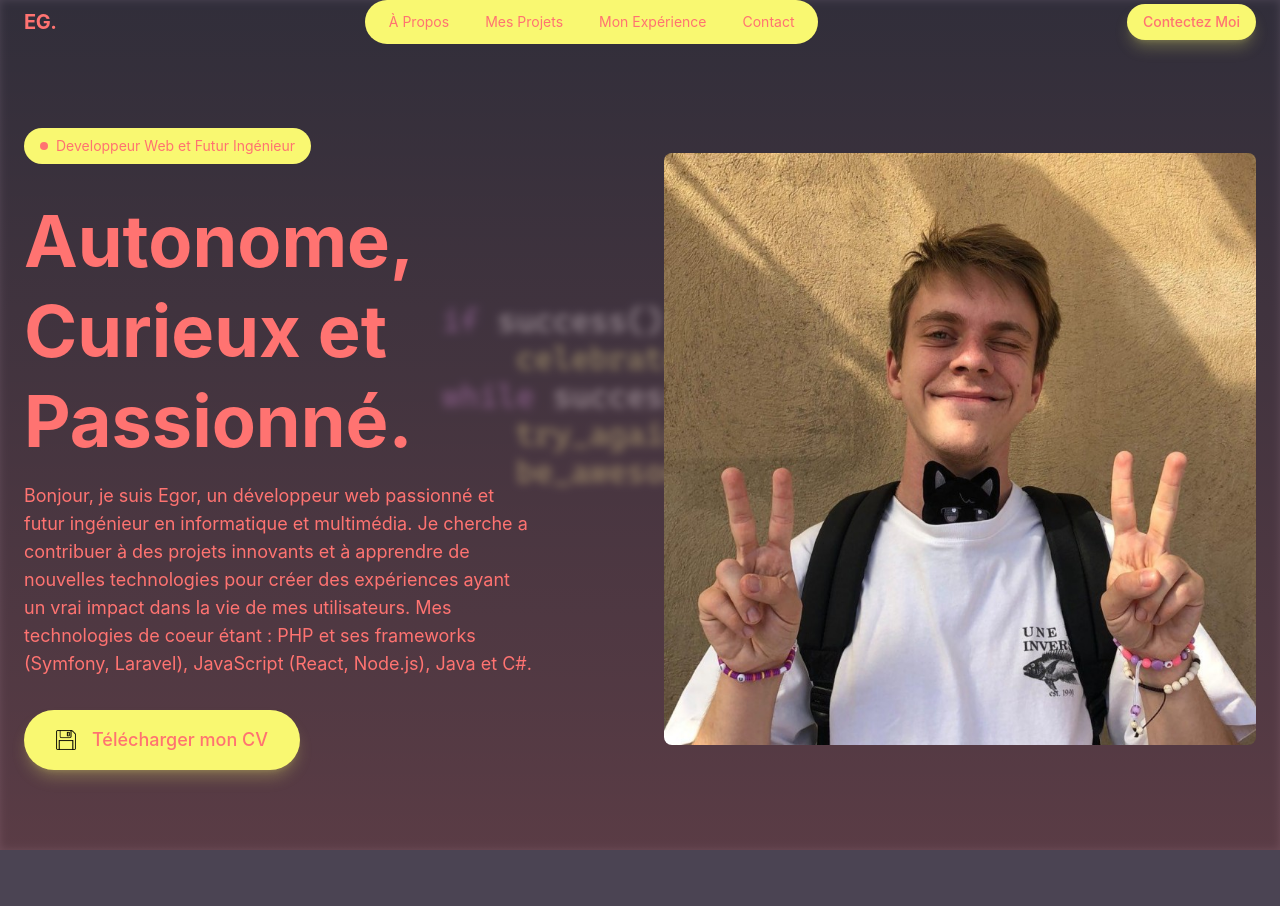
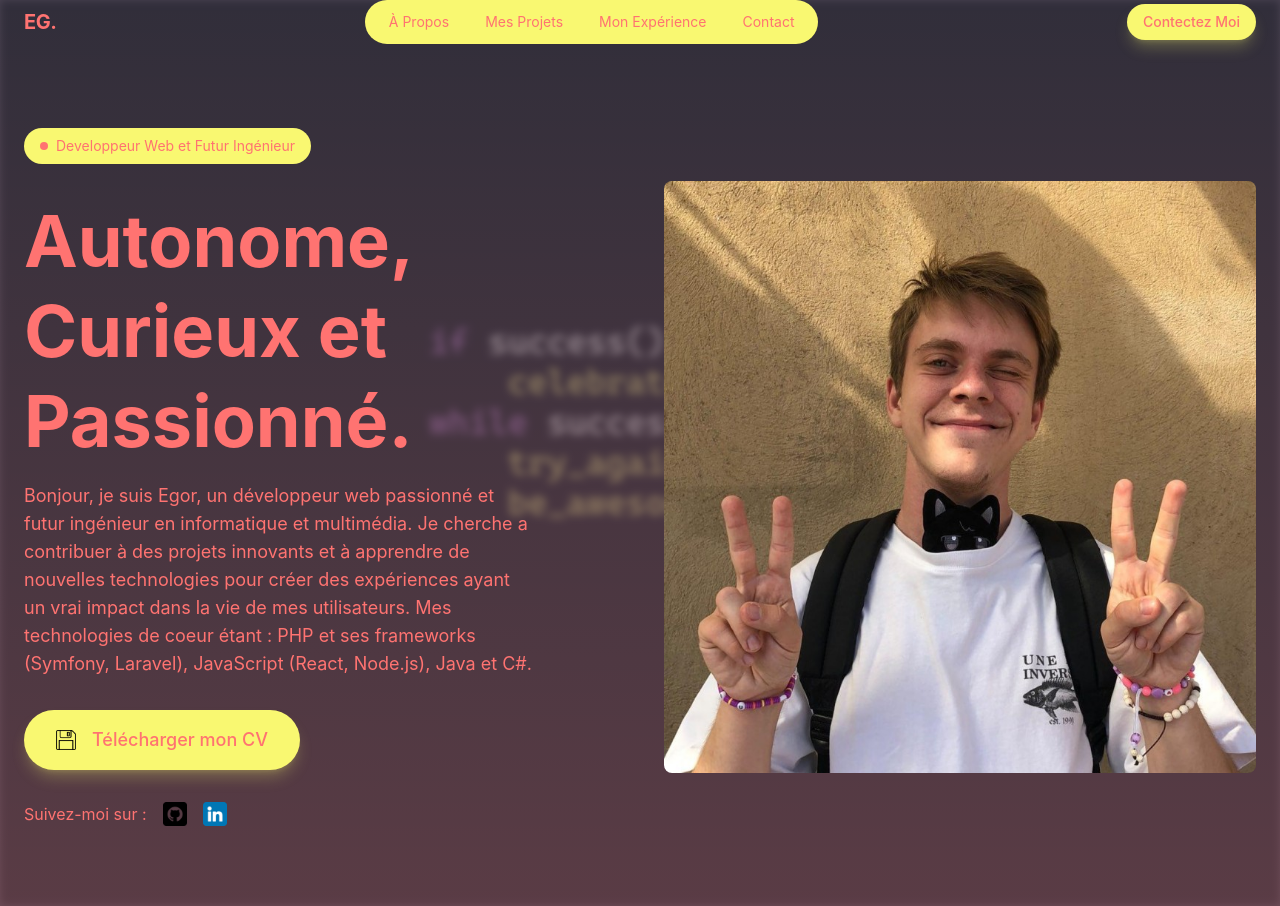
Before and after one commit to TamagoNier/egorgututui_portfolio, a React (Vite) app: page / in a window 1280 px wide. Before the commit the page ends 850 px from the top, so only its background shows below. Built offline with nearby package versions, Linux system fonts and the light colour scheme.

Commit message:
social media added

```diff
--- a/src/sections/Egor.jsx
+++ b/src/sections/Egor.jsx
@@ -39,10 +39,22 @@ export const Egor = () => {
                             Télécharger mon CV
                         </Button>
                     </div>
+                    {/* social links */}
+                    <div className="flex gap-4 animate-fade-in animation-delay-600">
+                        Suivez-moi sur :
+                        {[
+                            { href: "https://github.com/TamagoNier", icon: "/icons/github.png" },
+                            { href: "https://www.linkedin.com/in/egor-gututui-8793b8262/", icon: "/icons/linkedin.png" },
+                        ].map((link, index) => (
+                            <a key={index} href={link.href} target="_blank" rel="noopener noreferrer">
+                                <img src={link.icon} alt={`${link.href} Icon`} className="w-6 h-6"/>
+                            </a>
+                        ))}
+                    </div>
+                </div>
 
-                </div>
                 <div className="z-10 animation-delay-400 animate-fade-in">
-                        <img src="pp.jpeg" alt="Egor Profile Pic" className="rounded-lg"/>
+                    <img src="pp.jpeg" alt="Egor Profile Pic" className="rounded-lg"/>
                 </div>
             </div>
         </div>
```
Also changed, not shown: public/icons/github.png (added), public/icons/linkedin.png (added).
